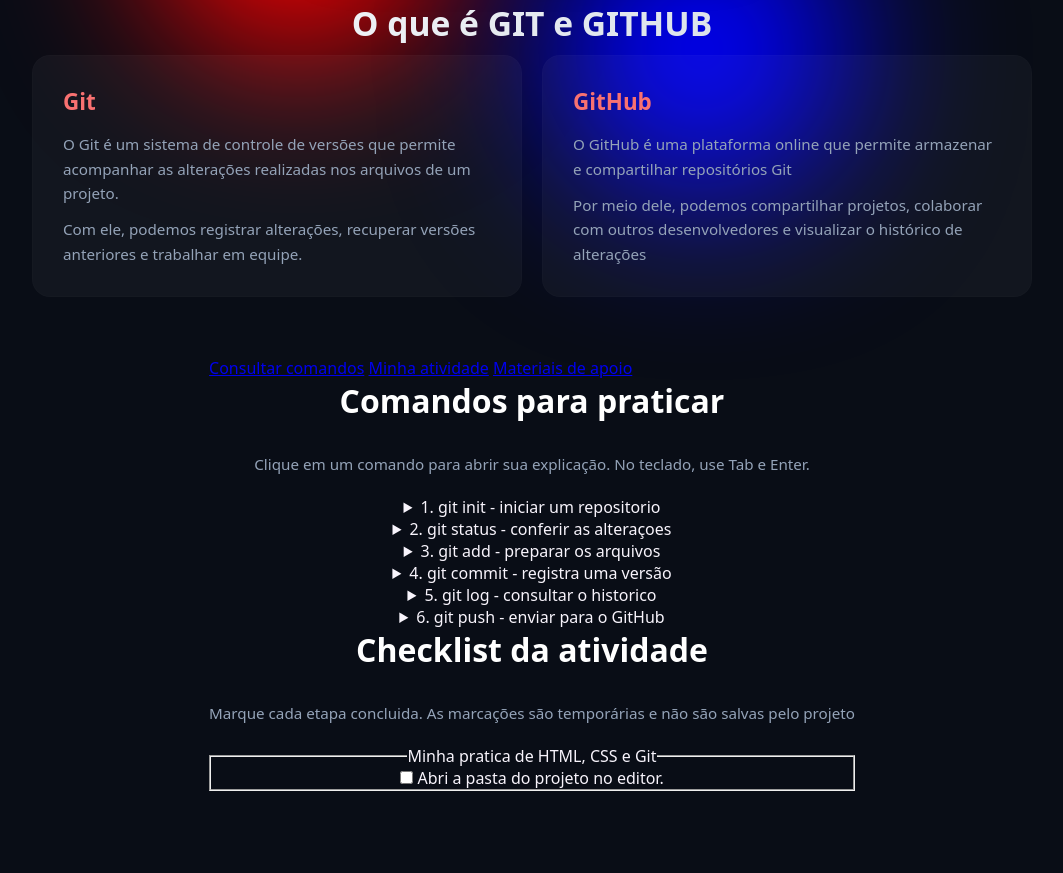
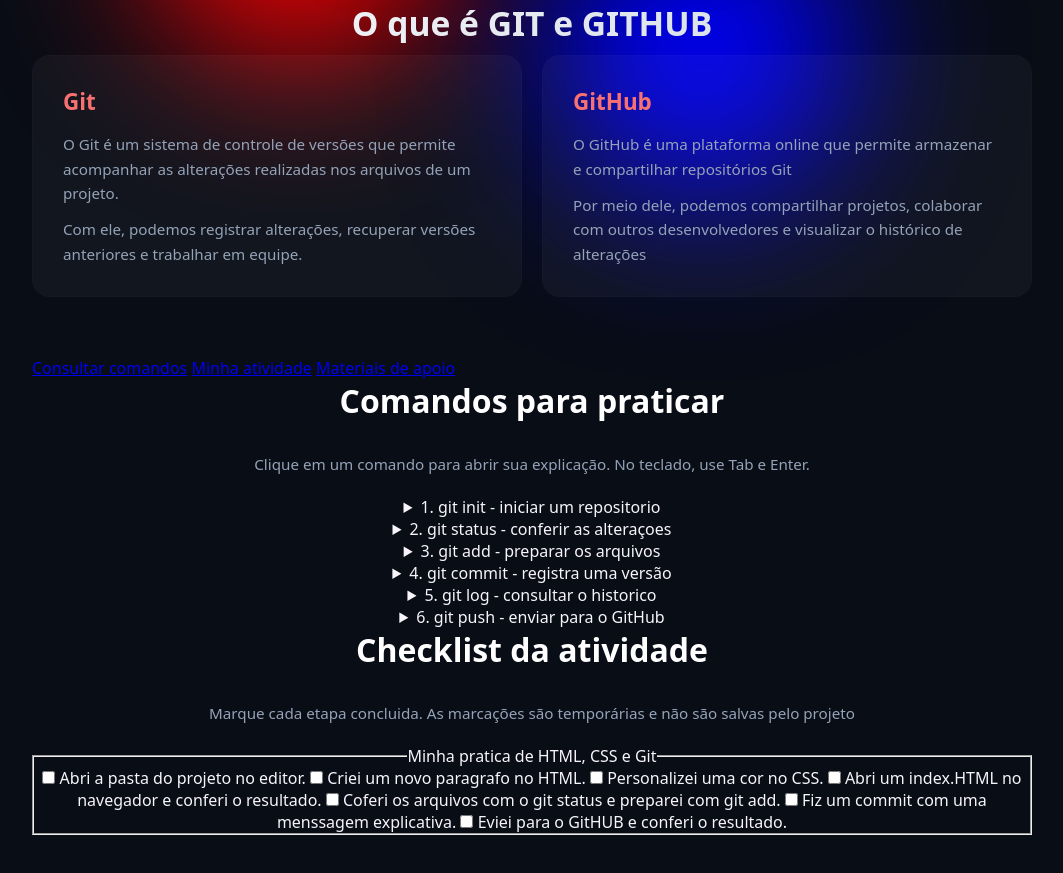
Before and after one commit to jhoylubiana/jhoy_PA, a plain HTML site: page index.html in a window 1280 px wide. Shown: the part 441-1314 px from the top of the page, without its empty margins (108-1171 px from the left). Drawn offline with Linux system fonts and the light colour scheme.

Commit message:
fiz tds os labels na minha checklist

```diff
--- a/index.html
+++ b/index.html
@@ -99,6 +99,12 @@
             <fieldset class="Checklist">
                 <legend>Minha pratica de HTML, CSS e Git</legend>
                 <label><input type="checkbox"> <span>Abri a pasta do projeto no editor.</span></label>
+                <label><input type="checkbox"> <span>Criei um novo paragrafo no HTML.</span></label>
+                <label><input type="checkbox"> <span>Personalizei uma cor no CSS.</span></label>
+                <label><input type="checkbox"> <span>Abri um index.HTML no navegador e conferi o resultado.</span></label>
+                <label><input type="checkbox"> <span>Coferi os arquivos com o git status e preparei com git add.</span></label>
+                <label><input type="checkbox"> <span>Fiz um commit com uma menssagem explicativa.</span></label>
+                <label><input type="checkbox"> <span>Eviei para o GitHUB e conferi o resultado.</span></label>
 
             </fieldset>
 
```
